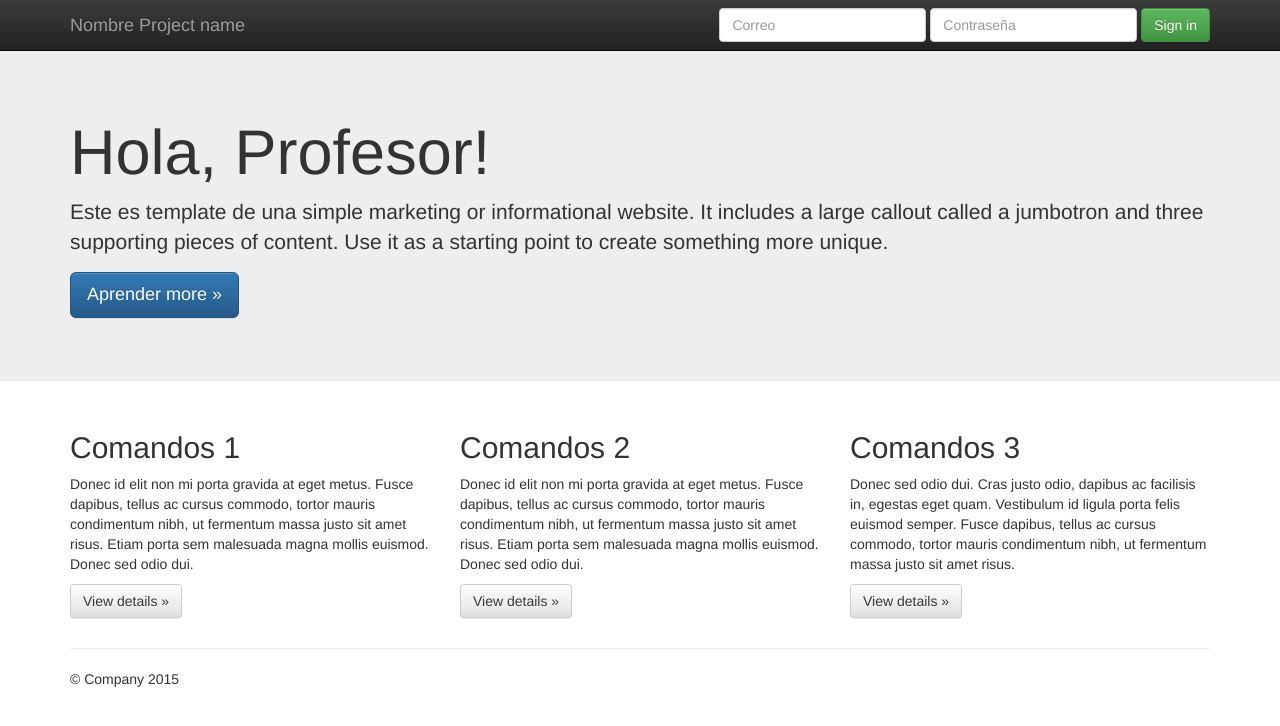
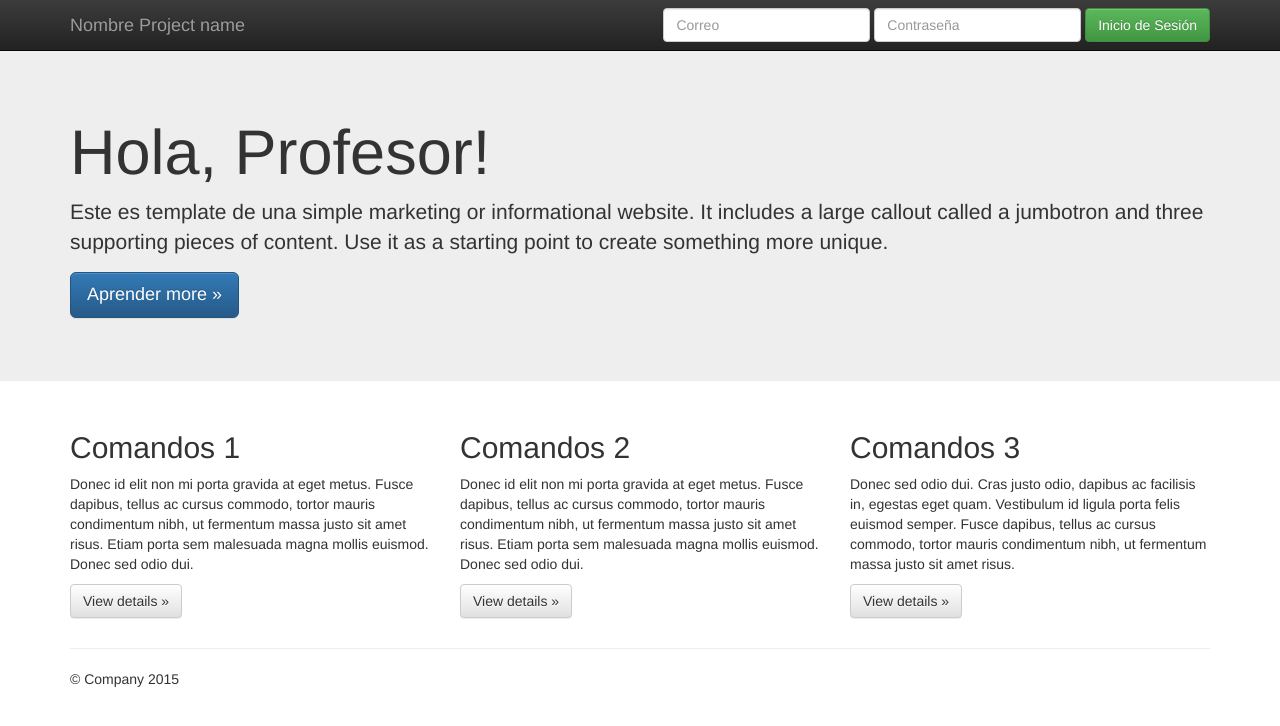
Before and after one commit to ManuelTsoft/Trabajo2_Manuel_Gonzalez, a plain HTML site: page index.html in a window 1280 px wide. Drawn offline with nearby package versions, Linux system fonts and the light colour scheme.

Commit message:
Cambio Feature1 Botón Inicio 3

```diff
--- a/index.html
+++ b/index.html
@@ -46,7 +46,7 @@
             <div class="form-group">
               <input type="password" placeholder="Contraseña" class="form-control">
             </div>
-            <button type="submit" class="btn btn-success">Sign in</button>
+            <button type="submit" class="btn btn-success">Inicio de Sesión</button>
           </form>
         </div><!--/.navbar-collapse -->
       </div>
```
